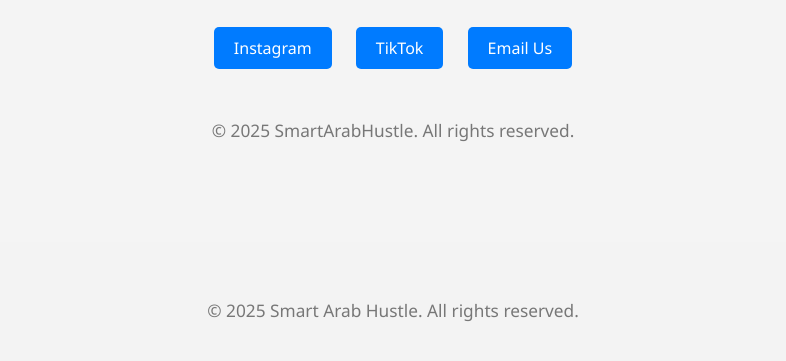
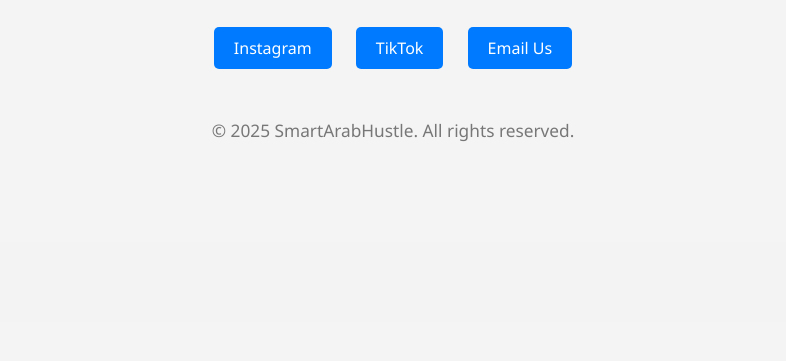
Before and after one commit to smartarabhustle/smartarabhustle, a plain HTML site: page index.html in a window 1280 px wide. Shown: the part 203-564 px from the top of the page, without its empty margins (247-1033 px from the left). Drawn offline with Linux system fonts and the light colour scheme.

Commit message:
Update index.html

```diff
--- a/index.html
+++ b/index.html
@@ -23,5 +23,4 @@
 </body>
 </html>
 <footer style="text-align: center; padding: 40px 20px; background-color: #f3f3f3;">
-  <p>© 2025 Smart Arab Hustle. All rights reserved.</p>
-</footer>
+ </footer>
```
